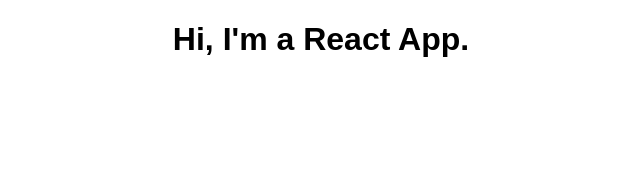
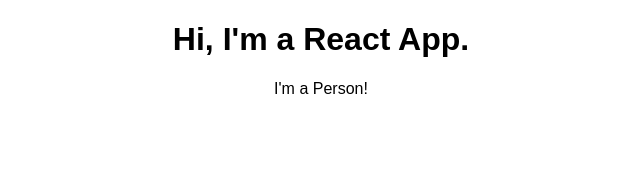
Before and after one commit to Jerik0/react-complete-guide, a React (Create React App) app: page / in a window 1280 px wide. Shown: the top 170 px of the page, without its empty margins (319-959 px from the left). Built offline with nearby package versions, Linux system fonts and the light colour scheme.

Commit message:
create Person component and insert into App component for rendering. Add additional comments about react functionality

```diff
--- a/src/App.js
+++ b/src/App.js
@@ -1,12 +1,15 @@
 import React, { Component } from 'react';
 import './App.css';
+import Person from './Person/Person' // <<< This needs to be UPPERCASE even though the Person.js is exported with lowercase.
 
 class App extends Component {
   render() {
     return (
       <div className="App">
         <h1>Hi, I'm a React App.</h1>
+        <Person />
       </div>
+   // <div></div> <<< this is bad form, though loosely and technically allowed, we should only have one root element.
     );
 
     // React.createElement('div', {className: 'App'}, React.createElement('h1', null, "Hi, I'm a React App.")) <<< what the above JSX gets compiled to in JS.
--- /dev/null
+++ b/src/Person/Person.js
@@ -0,0 +1,12 @@
+import React from 'react';
+
+// In it's simplest form, a 'Component' is just a plain JavaScript function that returns some JSX.
+const person = () => {
+
+  return (
+    <p>I'm a Person!</p>
+  )
+
+}
+
+export default person; // <<< This needs to be lowercase because it matches the function name.
```
